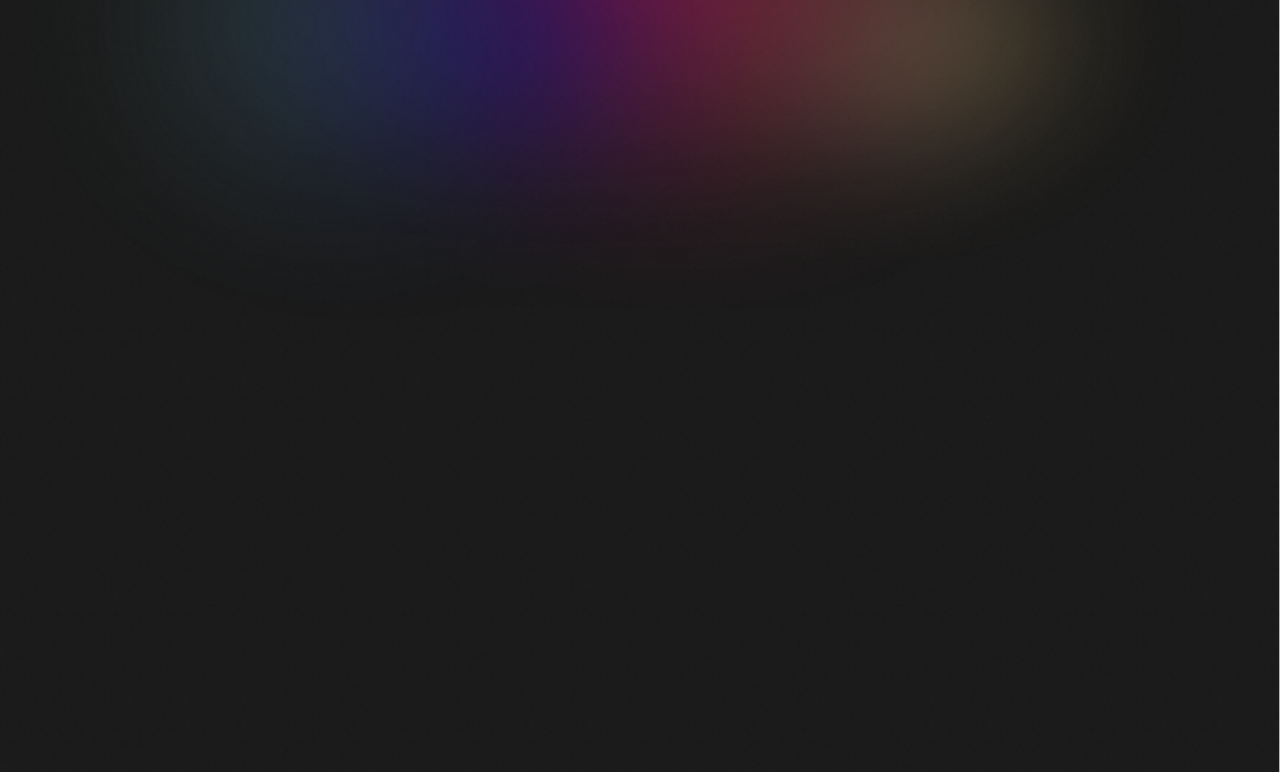
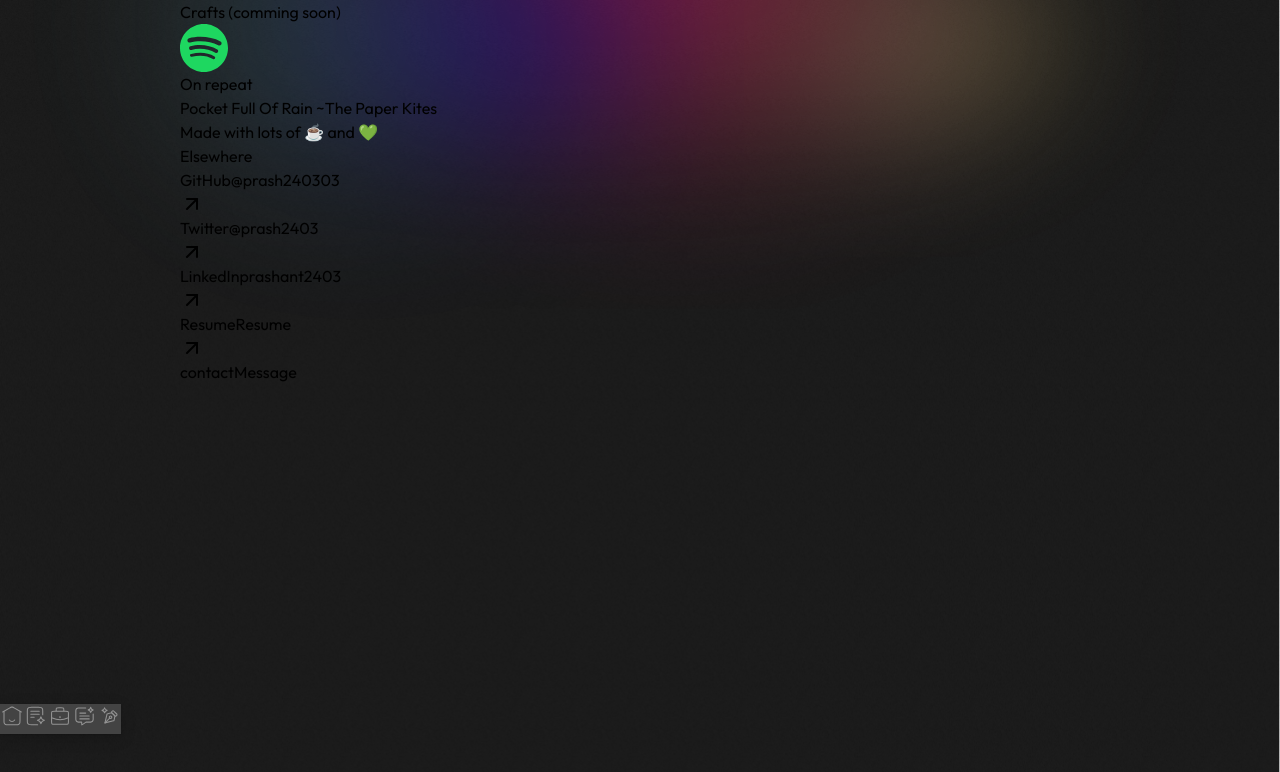
Before and after one commit to prash240303/Portfolio-Prashant, a React (Vite) app: page /crafts in a window 1280 px wide. Before the commit this address had no page. Shown: the top 772 px of the page. Built offline with nearby package versions, Linux system fonts and the light colour scheme.

Commit message:
Feat : added crafts page

```diff
--- a/src/App.jsx
+++ b/src/App.jsx
@@ -10,6 +10,7 @@ import Loading from "./pages/loading";
 import MetaHead from "./components/seo/MetaHead";
 import GuestBook from "./pages/Guestbook";
 import About from "./pages/About";
+import Crafts from "./pages/Crafts";
 function App() {
   const [isLoading, setIsLoading] = useState(true);
   const [appHasLoaded, setAppHasLoaded] = useState(false);
@@ -44,6 +45,7 @@ function App() {
             <Route path="blogs" element={<Blogs />} />
             <Route path="about" element={<About />} />
             <Route path="guestbook" element={<GuestBook />} />
+            <Route path="crafts" element={<Crafts />} />
           </Route>
           <Route path="resume" element={<Resume />} />
         </Routes>
--- /dev/null
+++ b/src/pages/Crafts.jsx
@@ -0,0 +1,17 @@
+const Crafts = () => {
+  return (
+    <>
+      <div className="view-container mt-10 grid grid-cols-1 md:mb-[100px] mb-12 gap-4 overflow-hidden">
+        <section className="experience-item-list-wrapper mt-4 grid grid-cols-1 justify-start gap-6 text-white md:mb-10 mb-0">
+          <div className="w-full text-5xl font-semibold text-white">Crafts (comming soon)</div>
+
+
+        </section>
+
+
+      </div>
+    </>
+  );
+};
+
+export default Crafts;
--- a/src/pages/Guestbook.jsx
+++ b/src/pages/Guestbook.jsx
@@ -4,7 +4,7 @@ const GuestBook = () => {
     <>
       <div className="view-container mt-10 grid grid-cols-1 md:mb-[100px] mb-12 gap-4 overflow-hidden">
         <section className="experience-item-list-wrapper mt-4 grid grid-cols-1 justify-start gap-6 text-white md:mb-10 mb-0">
-          <div className="w-full text-5xl font-light text-white">GuestBook</div>
+          <div className="w-full text-5xl font-semibold text-white">GuestBook</div>
           <div className="w-full text-lg font-light text-gray-100">
             Leave a message for me and other visitors here! It can be anything -
             appreciation, criticism, or just a random message. Just be nice!
```
